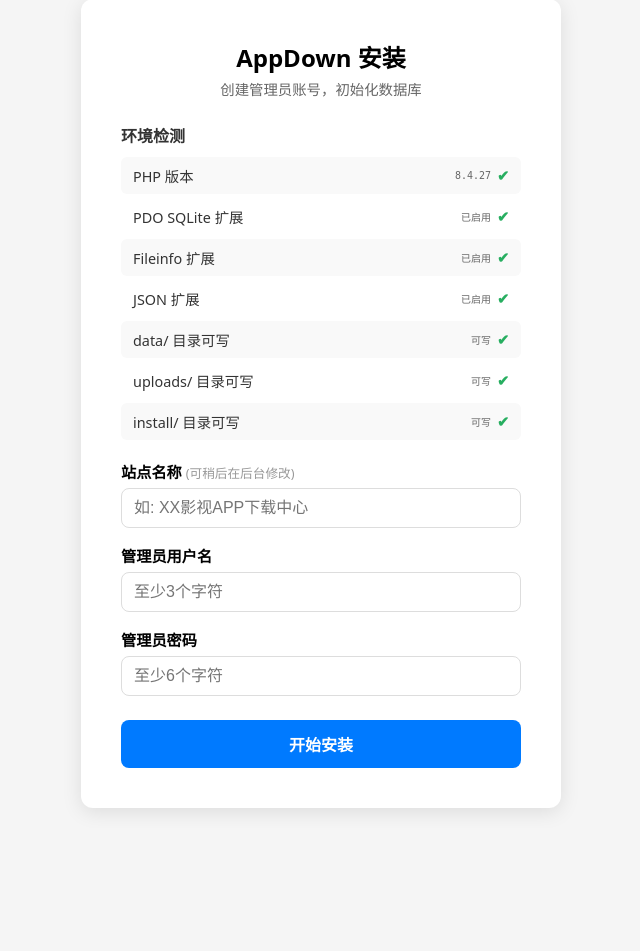
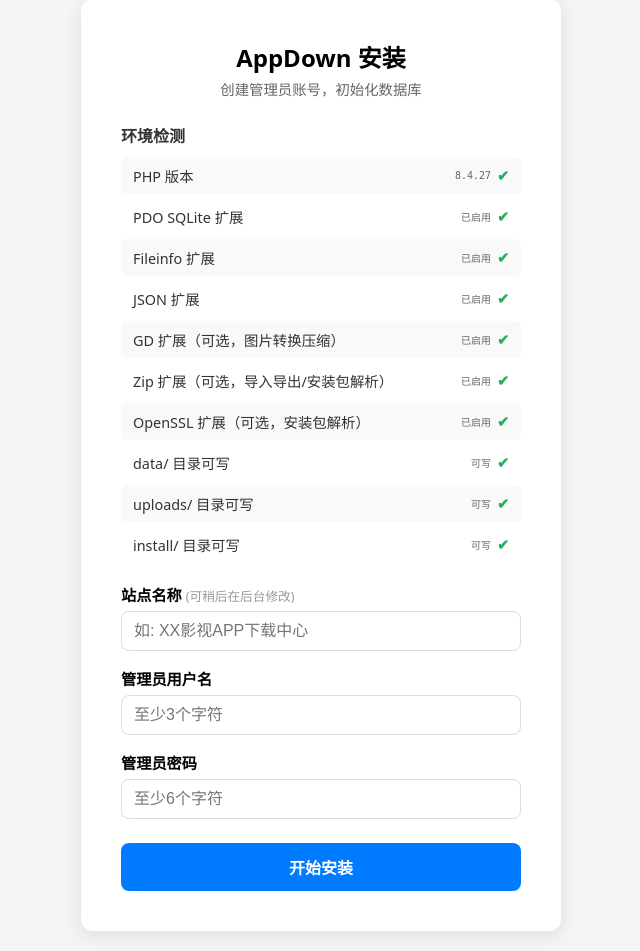
Before and after one commit to nljie1103/appdown, a PHP site: page /install/ in a window 1280 px wide. Shown: the part 21-972 px from the top of the page, without its empty margins (319-959 px from the left). Before the commit the page ends 833 px from the top, so only its background shows below. Run offline with PHP 8.4, Linux system fonts and the light colour scheme; some libraries are stand-ins or nearby versions.

Commit message:
安装页面增加GD/Zip/OpenSSL可选扩展检测
- 新增GD扩展检测（图片格式转换压缩）
- 新增Zip扩展检测（导入导出/安装包解析）
- 新增OpenSSL扩展检测（安装包解析）
- 可选扩展不阻止安装，用橙色警告图标区分必要项
- 新增env-optional样式类

Co-Authored-By: Claude Opus 4.6 <noreply@anthropic.com>

```diff
--- a/install/index.php
+++ b/install/index.php
@@ -59,6 +59,33 @@ function check_environment(): array {
         'required' => '已启用',
         'current' => extension_loaded('json') ? '已启用' : '未启用',
         'pass' => extension_loaded('json'),
+    ];
+
+    // GD (可选 - 图片格式转换压缩)
+    $checks['gd'] = [
+        'name' => 'GD 扩展（可选，图片转换压缩）',
+        'required' => '建议启用',
+        'current' => extension_loaded('gd') ? '已启用' : '未启用',
+        'pass' => true, // 可选，不阻止安装
+        'optional' => true,
+    ];
+
+    // ZIP (可选 - 导入导出/安装包解析)
+    $checks['zip'] = [
+        'name' => 'Zip 扩展（可选，导入导出/安装包解析）',
+        'required' => '建议启用',
+        'current' => extension_loaded('zip') ? '已启用' : '未启用',
+        'pass' => true,
+        'optional' => true,
+    ];
+
+    // OpenSSL (可选 - 安装包解析)
+    $checks['openssl'] = [
+        'name' => 'OpenSSL 扩展（可选，安装包解析）',
+        'required' => '建议启用',
+        'current' => extension_loaded('openssl') ? '已启用' : '未启用',
+        'pass' => true,
+        'optional' => true,
     ];
 
     // data 目录可写
@@ -229,6 +256,7 @@ if ($_SERVER['REQUEST_METHOD'] === 'POST') {
         .env-current { color: #666; font-family: monospace; font-size: 0.85em; }
         .env-pass { color: #27ae60; font-weight: bold; }
         .env-fail { color: #e74c3c; font-weight: bold; }
+        .env-optional { color: #f39c12; font-weight: bold; }
         .env-warn { background: #fef3cd; color: #856404; padding: 10px 14px; border-radius: 8px; margin-top: 10px; font-size: 0.85em; line-height: 1.6; }
     </style>
 </head>
@@ -239,12 +267,25 @@ if ($_SERVER['REQUEST_METHOD'] === 'POST') {
 
         <div class="env-check">
             <h3>环境检测</h3>
-            <?php foreach ($envChecks as $check): ?>
+            <?php foreach ($envChecks as $check):
+                $isOptional = !empty($check['optional']);
+                $loaded = ($check['current'] === '已启用' || $check['current'] === '可写');
+                if ($isOptional && !$loaded) {
+                    $statusClass = 'env-optional';
+                    $statusIcon = '&#9888;'; // ⚠
+                } elseif ($check['pass']) {
+                    $statusClass = 'env-pass';
+                    $statusIcon = '&#10004;';
+                } else {
+                    $statusClass = 'env-fail';
+                    $statusIcon = '&#10008;';
+                }
+            ?>
             <div class="env-item">
                 <span class="env-name"><?= $check['name'] ?></span>
                 <span class="env-val">
                     <span class="env-current"><?= htmlspecialchars($check['current']) ?></span>
-                    <span class="<?= $check['pass'] ? 'env-pass' : 'env-fail' ?>"><?= $check['pass'] ? '&#10004;' : '&#10008;' ?></span>
+                    <span class="<?= $statusClass ?>"><?= $statusIcon ?></span>
                 </span>
             </div>
             <?php endforeach; ?>
```
